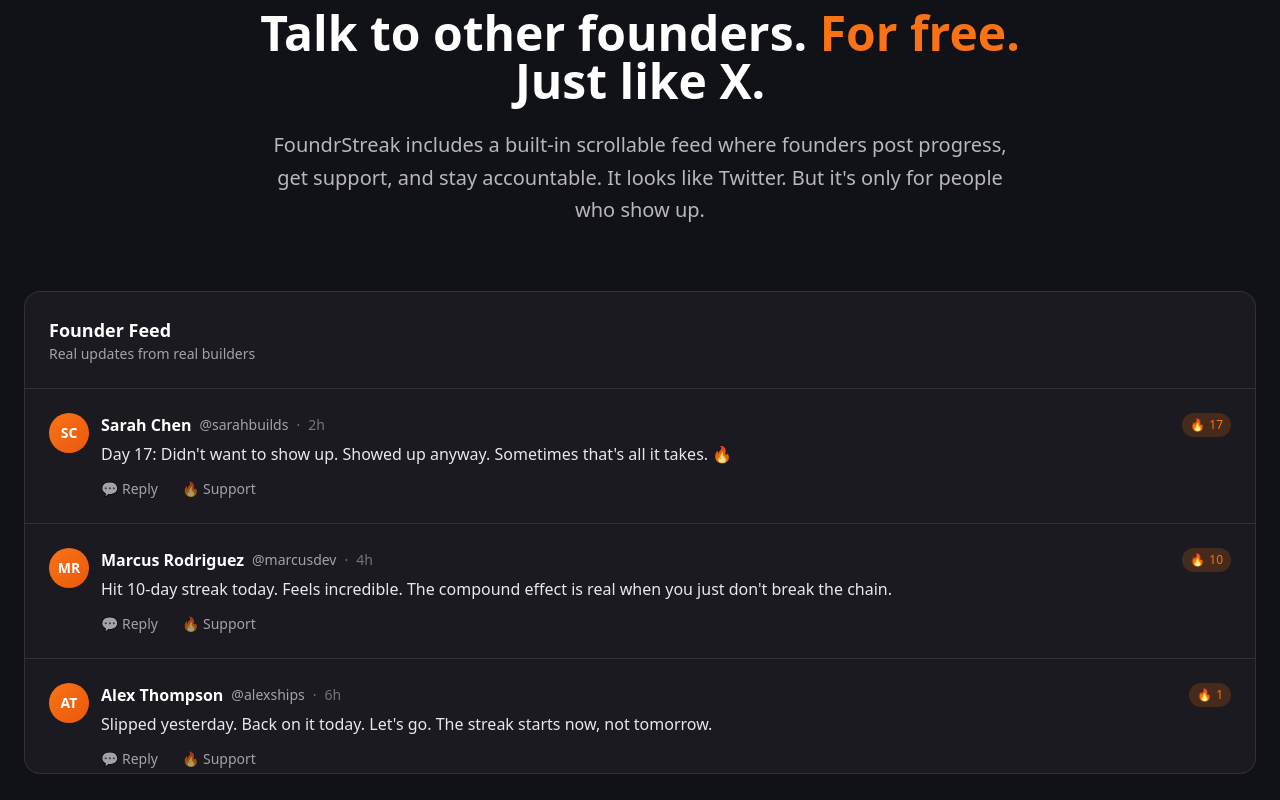
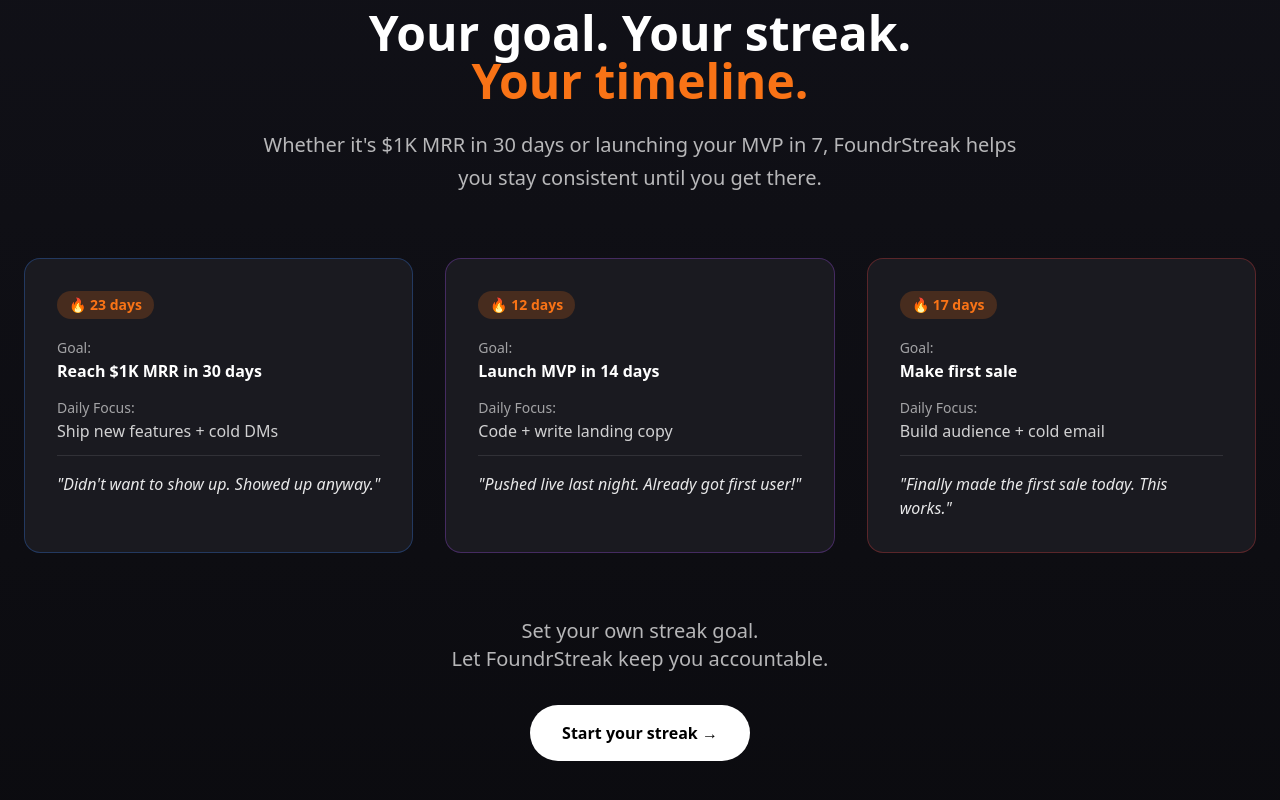
Before and after one commit to Deven-ai-Patil/streak-social-forge, a React (Vite) app: page / in a window 1280 px wide. Shown: the part 1420-2220 px from the top of the page. Built offline with nearby package versions, Linux system fonts and the light colour scheme.

Commit message:
Add Founder Streak Goals section
Adds a new section to the landing page showcasing founder goals and examples. Includes a title, subheadline, example cards, and a call to action.

```diff
--- /dev/null
+++ b/src/components/StreakExamples.tsx
@@ -0,0 +1,170 @@
+
+import { useEffect, useRef, useState } from 'react';
+
+const StreakExamples = () => {
+  const [isVisible, setIsVisible] = useState(false);
+  const sectionRef = useRef<HTMLDivElement>(null);
+
+  useEffect(() => {
+    const observer = new IntersectionObserver(
+      ([entry]) => {
+        if (entry.isIntersecting) {
+          setIsVisible(true);
+        }
+      },
+      { threshold: 0.3 }
+    );
+
+    if (sectionRef.current) {
+      observer.observe(sectionRef.current);
+    }
+
+    return () => observer.disconnect();
+  }, []);
+
+  const examples = [
+    {
+      id: 1,
+      goal: "Reach $1K MRR in 30 days",
+      dailyFocus: "Ship new features + cold DMs",
+      streak: 23,
+      quote: "Didn't want to show up. Showed up anyway.",
+      color: "from-blue-500/20 to-blue-600/20",
+      border: "border-blue-500/30"
+    },
+    {
+      id: 2,
+      goal: "Launch MVP in 14 days",
+      dailyFocus: "Code + write landing copy",
+      streak: 12,
+      quote: "Pushed live last night. Already got first user!",
+      color: "from-purple-500/20 to-purple-600/20",
+      border: "border-purple-500/30"
+    },
+    {
+      id: 3,
+      goal: "Make first sale",
+      dailyFocus: "Build audience + cold email",
+      streak: 17,
+      quote: "Finally made the first sale today. This works.",
+      color: "from-red-500/20 to-red-600/20",
+      border: "border-red-500/30"
+    }
+  ];
+
+  return (
+    <section ref={sectionRef} className="py-32 px-6 bg-gradient-to-b from-[#111118] to-[#0B0B0F]">
+      <div className="max-w-7xl mx-auto">
+        <div className="text-center mb-16">
+          <h2 className={`text-4xl md:text-5xl font-bold mb-6 ${isVisible ? 'animate-fade-in' : 'opacity-0'}`}>
+            Your goal. Your streak.
+            <br />
+            <span className="text-orange-500">Your timeline.</span>
+          </h2>
+
+          <p className={`text-xl text-white/70 max-w-3xl mx-auto leading-relaxed ${isVisible ? 'animate-fade-in animation-delay-300' : 'opacity-0'}`}>
+            Whether it's $1K MRR in 30 days or launching your MVP in 7, FoundrStreak helps you stay consistent until you get there.
+          </p>
+        </div>
+
+        {/* Desktop: 3-column layout */}
+        <div className="hidden lg:grid lg:grid-cols-3 gap-8 mb-16">
+          {examples.map((example, index) => (
+            <div
+              key={example.id}
+              className={`relative bg-[#1A1A20] rounded-2xl p-8 border ${example.border} hover:scale-105 transition-all duration-300 ${
+                isVisible ? 'animate-fade-in' : 'opacity-0'
+              }`}
+              style={{ animationDelay: `${600 + index * 200}ms` }}
+            >
+              <div className={`absolute inset-0 bg-gradient-to-br ${example.color} rounded-2xl blur-xl scale-110 opacity-0 group-hover:opacity-100 transition-opacity`}></div>
+
+              <div className="relative z-10 space-y-4">
+                <div className="flex items-center gap-2 mb-4">
+                  <div className="flex items-center gap-1 bg-orange-500/20 px-3 py-1 rounded-full">
+                    <span className="text-orange-500 text-sm">🔥</span>
+                    <span className="text-orange-500 text-sm font-bold">{example.streak} days</span>
+                  </div>
+                </div>
+
+                <div className="space-y-3">
+                  <div>
+                    <span className="text-white/60 text-sm font-medium">Goal:</span>
+                    <p className="text-white font-semibold">{example.goal}</p>
+                  </div>
+
+                  <div>
+                    <span className="text-white/60 text-sm font-medium">Daily Focus:</span>
+                    <p className="text-white/80">{example.dailyFocus}</p>
+                  </div>
+
+                  <div className="pt-4 border-t border-white/10">
+                    <p className="text-white/90 italic">"{example.quote}"</p>
+                  </div>
+                </div>
+              </div>
+            </div>
+          ))}
+        </div>
+
+        {/* Mobile: Horizontal scroll */}
+        <div className="lg:hidden">
+          <div className="flex gap-6 overflow-x-auto custom-scrollbar pb-4 mb-16">
+            {examples.map((example, index) => (
+              <div
+                key={example.id}
+                className={`flex-shrink-0 w-80 relative bg-[#1A1A20] rounded-2xl p-8 border ${example.border} ${
+                  isVisible ? 'animate-fade-in' : 'opacity-0'
+                }`}
+                style={{ animationDelay: `${600 + index * 200}ms` }}
+              >
+                <div className={`absolute inset-0 bg-gradient-to-br ${example.color} rounded-2xl blur-xl scale-110 opacity-0 group-hover:opacity-100 transition-opacity`}></div>
+
+                <div className="relative z-10 space-y-4">
+                  <div className="flex items-center gap-2 mb-4">
+                    <div className="flex items-center gap-1 bg-orange-500/20 px-3 py-1 rounded-full">
+                      <span className="text-orange-500 text-sm">🔥</span>
+                      <span className="text-orange-500 text-sm font-bold">{example.streak} days</span>
+                    </div>
+                  </div>
+
+                  <div className="space-y-3">
+                    <div>
+                      <span className="text-white/60 text-sm font-medium">Goal:</span>
+                      <p className="text-white font-semibold">{example.goal}</p>
+                    </div>
+
+                    <div>
+                      <span className="text-white/60 text-sm font-medium">Daily Focus:</span>
+                      <p className="text-white/80">{example.dailyFocus}</p>
+                    </div>
+
+                    <div className="pt-4 border-t border-white/10">
+                      <p className="text-white/90 italic">"{example.quote}"</p>
+                    </div>
+                  </div>
+                </div>
+              </div>
+            ))}
+          </div>
+        </div>
+
+        {/* CTA */}
+        <div className={`text-center ${isVisible ? 'animate-fade-in animation-delay-1200' : 'opacity-0'}`}>
+          <p className="text-xl text-white/70 mb-8">
+            Set your own streak goal.
+            <br />
+            Let FoundrStreak keep you accountable.
+          </p>
+
+          <button className="group relative px-8 py-4 bg-white text-black font-semibold rounded-full hover:bg-orange-500 hover:text-white transition-all duration-300">
+            <span className="relative z-10">Start your streak →</span>
+            <div className="absolute inset-0 bg-orange-500 rounded-full scale-0 group-hover:scale-100 transition-transform duration-300"></div>
+          </button>
+        </div>
+      </div>
+    </section>
+  );
+};
+
+export default StreakExamples;
--- a/src/pages/Index.tsx
+++ b/src/pages/Index.tsx
@@ -2,6 +2,7 @@
 import { useEffect, useState } from 'react';
 import Hero from '../components/Hero';
 import ProductIntro from '../components/ProductIntro';
+import StreakExamples from '../components/StreakExamples';
 import SocialFeed from '../components/SocialFeed';
 import FinalCTA from '../components/FinalCTA';
 import Navigation from '../components/Navigation';
@@ -20,6 +21,7 @@ const Index = () => {
       <Navigation />
       <Hero scrollY={scrollY} />
       <ProductIntro />
+      <StreakExamples />
       <SocialFeed />
       <FinalCTA />
     </div>
```
